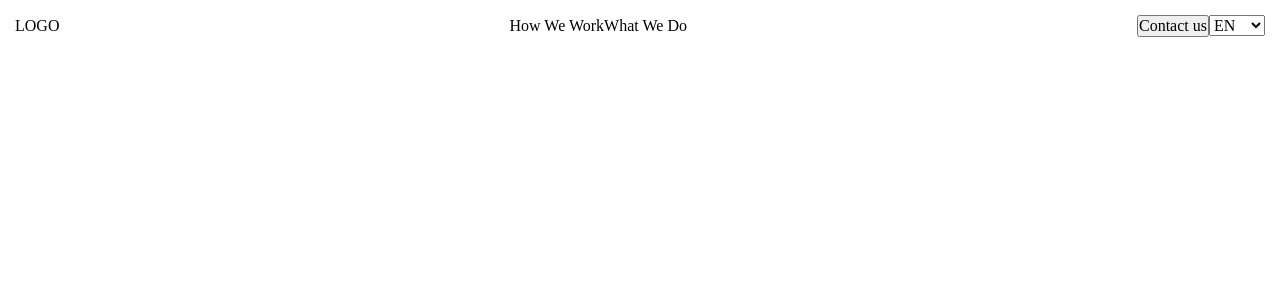
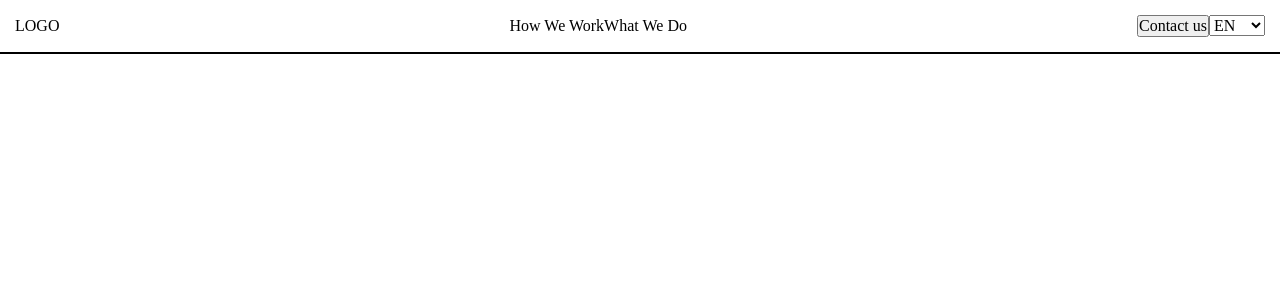
Before and after one commit to maksymtymchenko/blackbird-pub, a React (Create React App) app: page / in a window 1280 px wide. Shown: the top 300 px of the page. Built offline with nearby package versions, Linux system fonts and the light colour scheme.

Commit message:
make header fixed

```diff
--- a/src/App.js
+++ b/src/App.js
@@ -5,7 +5,7 @@ import Header from './components/Header'
 
 function App() {
   return (
-    <div>
+    <div className="App">
       <Header />
     </div>
   )
--- a/src/components/Header/header.css
+++ b/src/components/Header/header.css
@@ -1,3 +1,11 @@
+.header {
+  width: 100%;
+  max-height: 80px;
+  border-bottom: 2px solid black;
+  position: fixed;
+  top: 0px;
+  z-index: 999;
+}
 .header__wraper {
   display: flex;
   justify-content: space-between;
```
